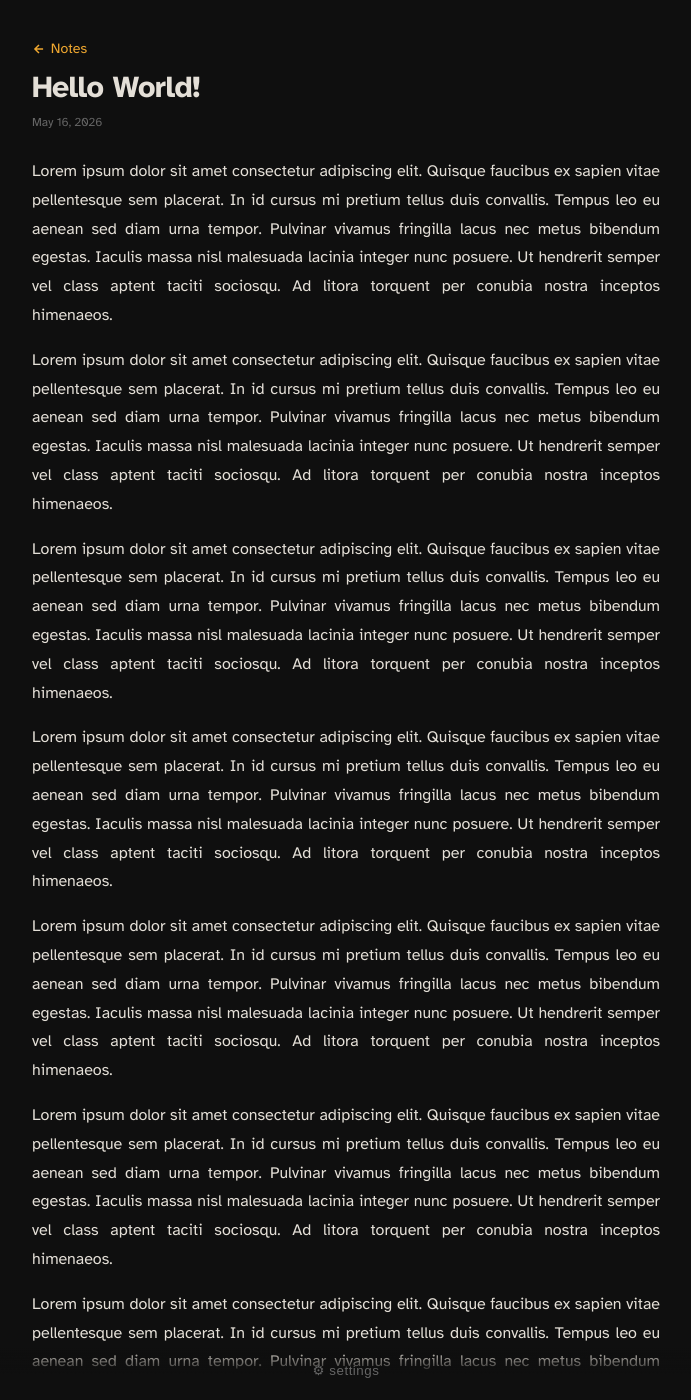
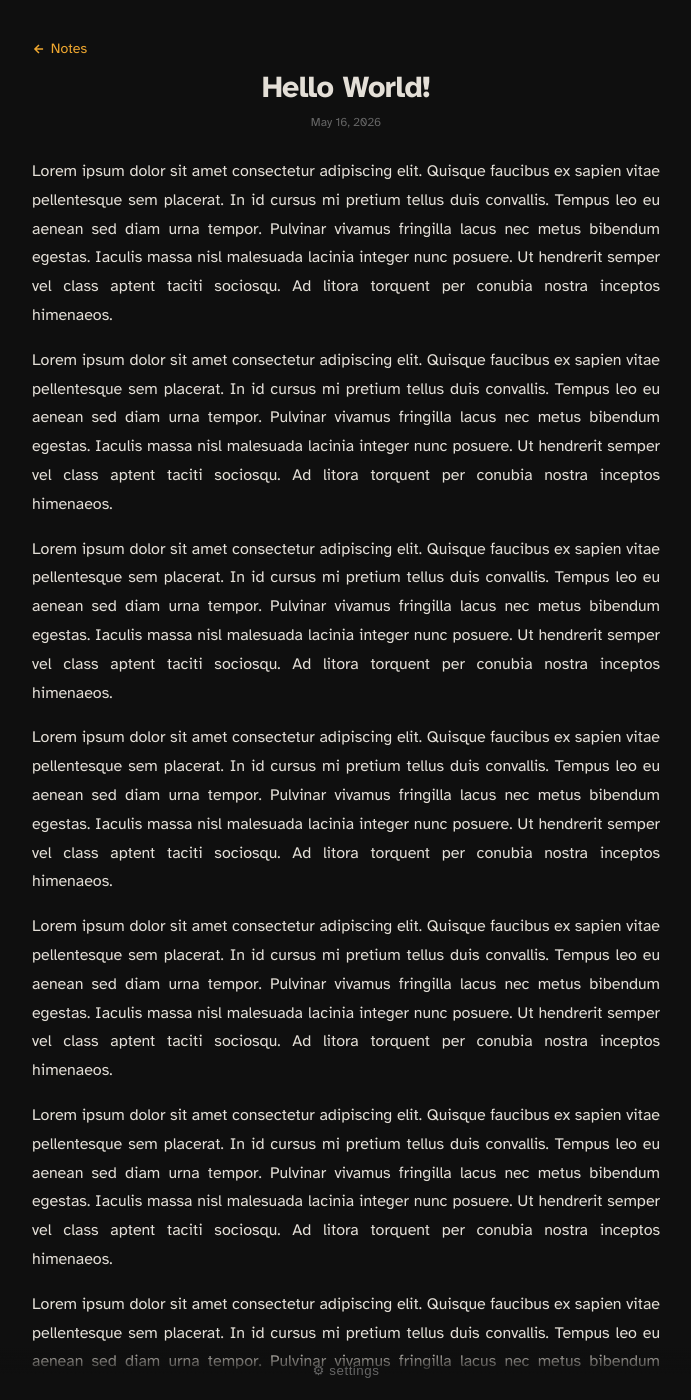
Before and after one commit to samar1h/notes, a Jekyll site: the page built from _posts/2026-05-16-hellow.md, in a window 1280 px wide and 1400 px high. Shown: the whole window, without its empty margins (294-985 px from the left). Built offline with Jekyll 4.4.1, drawn with Linux system fonts in a browser that asks for light colours.

Commit message:
Update style.css

```diff
--- a/assets/style.css
+++ b/assets/style.css
@@ -124,8 +124,10 @@ body { font-family:'Atkinson Hyperlegible',sans-serif; background:var(--bg); col
 .back-link { display:inline-flex; align-items:center; gap:.3rem; color:var(--ac); font-size:.88rem; text-decoration:none; }
 .back-link svg { width:14px; height:14px; }
 .note-badge { font-size:.7rem; color:var(--mu); letter-spacing:.1em; text-transform:uppercase; }
-.note-title { font-size:clamp(1.4rem,5vw,1.9rem); font-weight:700; line-height:1.2; letter-spacing:-.02em; margin-bottom:.6rem; }
-.note-meta { font-size:.75rem; color:var(--mu); display:flex; gap:.6rem; flex-wrap:wrap; margin-bottom:1.75rem; }
+.note-title { font-size:clamp(1.4rem,5vw,1.9rem); font-weight:700; line-height:1.2; letter-spacing:-.02em; margin-bottom:.6rem; text-align:center; }
+.note-meta { font-size:.75rem; color:var(--mu); display:flex; gap:.6rem; flex-wrap:wrap; margin-bottom:1.75rem; justify-content:center; }
+.meta-tag { color:var(--ac); text-decoration:none; transition:opacity .12s; }
+.meta-tag:hover { opacity:.7; }
 .note-body { font-size:1rem; line-height:1.8; text-align:justify; }
 .note-body>*+* { margin-top:1rem; }
 .note-body h1,.note-body h2,.note-body h3 { font-weight:700; line-height:1.3; margin-top:1.75rem; }
@@ -141,10 +143,7 @@ body { font-family:'Atkinson Hyperlegible',sans-serif; background:var(--bg); col
 .note-body a { color:var(--ac); }
 .note-body img { max-width:100%; border-radius:var(--rd); }
 .note-body hr { border:none; border-top:1px solid var(--br); }
-.note-foot { margin-top:2.5rem; padding-bottom:1rem; display:flex; flex-wrap:wrap; gap:.5rem; align-items:center; }
-.n-tag {
+
+
   font-size:.78rem; color:var(--ac); text-decoration:none;
-  background:color-mix(in srgb,var(--ac) 10%,var(--sf)); border-radius:20px; padding:.25rem .65rem;
 }
-.back-foot { display:inline-flex; align-items:center; gap:.3rem; color:var(--mu); font-size:.85rem; text-decoration:none; margin-right:auto; transition:color .12s; }
-.back-foot:hover { color:var(--ac); }
```
